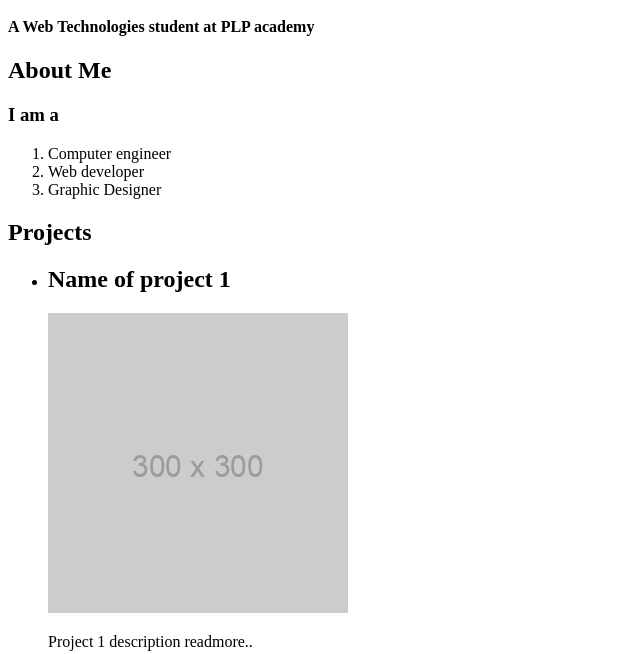
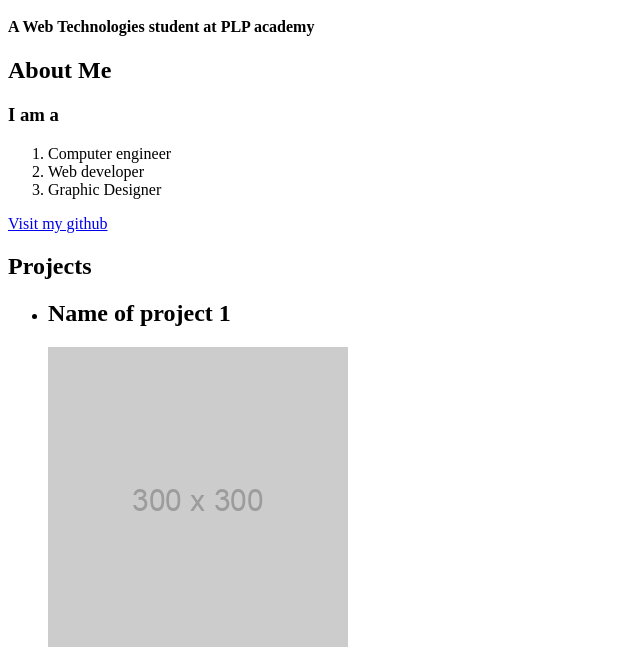
Before and after one commit to MicroEvan/plp-portfolio, a plain HTML site: page index.html in a window 1280 px wide. Shown: the part 371-1025 px from the top of the page, without its empty margins (0-640 px from the left). Drawn offline with Linux system fonts and the light colour scheme.

Commit message:
Added link to the the repo

```diff
--- a/index.html
+++ b/index.html
@@ -25,6 +25,7 @@
             <h2>Makai Makai</h2>
             <h4>A Web Technologies student at PLP academy  </h4>
 
+
         </div>
     </section>
 
@@ -39,6 +40,7 @@
                      <li>Web developer</li>
                      <li>Graphic Designer</li>
                  </ol>
+                 <a href="https://github.com/MicroEvan/plp-portfolio">Visit my github</a>
 
              </div>
          </div>
```
